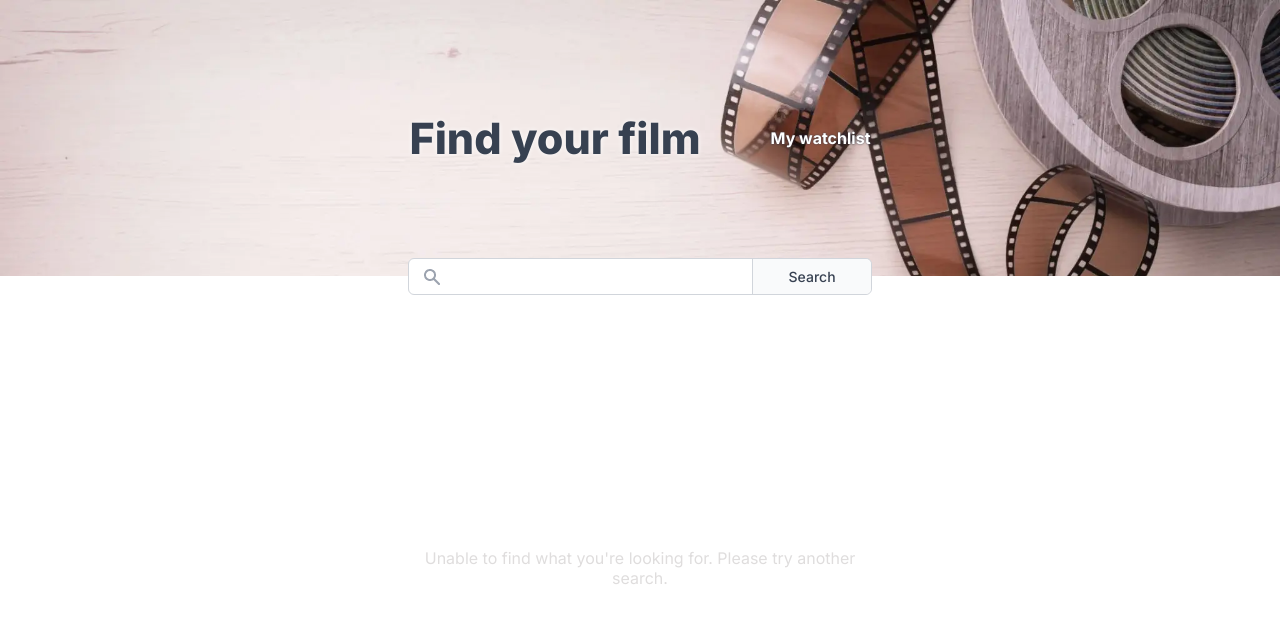
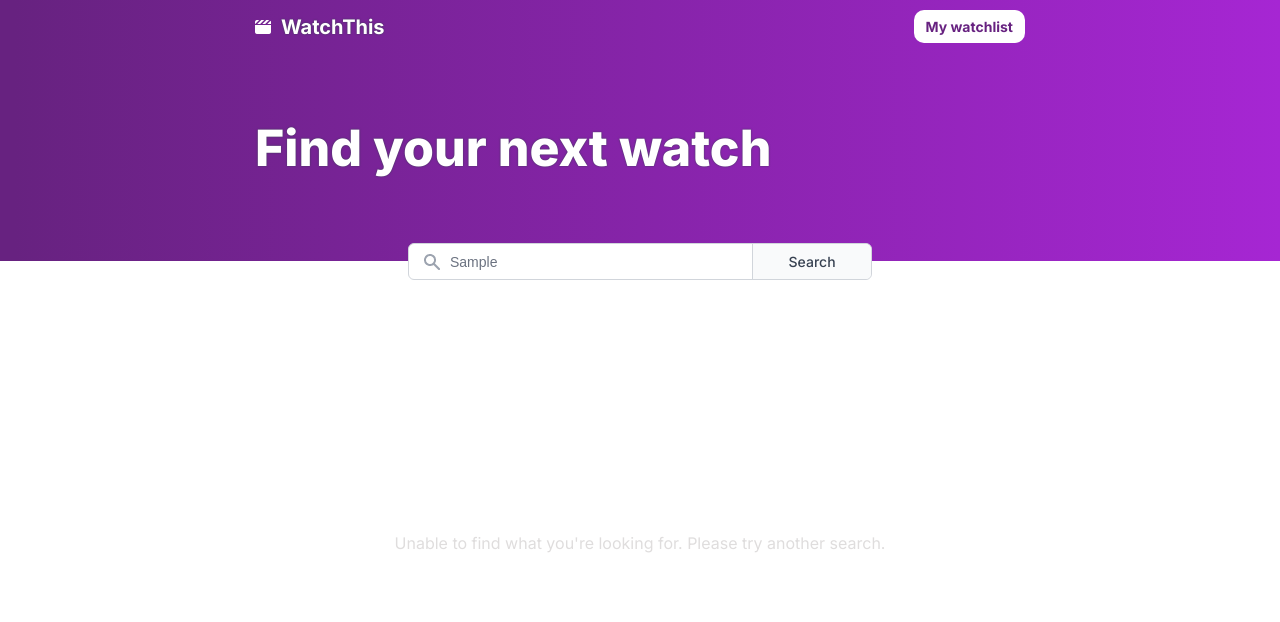
Before and after one commit to ienerue/movie-watchlist, a plain HTML site: page index.html in a window 1280 px wide. Both pictures are taken after typing "Sample" into the empty fields and a click on the button "Search". Drawn offline with Linux system fonts and the light colour scheme; no server answers.

Commit message:
header design change

```diff
--- a/index.css
+++ b/index.css
@@ -6,38 +6,62 @@ html, body {
 }
 
 .container {
-    width: 461px;
+    min-width: 480px;
+    max-width: 770px;
     margin: auto;
+    padding: 10px 30px;
 }
 
 /* HEADER */
 
 header {
-    background-image: url("images/film-background.jpg");
-    background-repeat: no-repeat;
-    background-size: cover;
+    background: linear-gradient(90deg, #672280 1.18%, #A626D3 100%);
+    padding: 0 0 83px;
 }
 
-.header-container {
+nav {
     display: flex;
+    gap: 10px;
     align-items: center;
-    justify-content: space-between;
-    padding: 83px 0;
+}
+
+i {
+    color: white;
+}
+
+h1, nav p {
+    color: white;
+    text-shadow: 0 0 2px #374151;
 }
 
 h1 {
-    font-size: 43px;
+    font-size: 50px;
     font-weight: 800;
-    color: #374151;
-    text-shadow: 0 0 5px white;
+}
+
+a, nav p {
+    font-weight: 700;
 }
 
 a {
-    font-size: 16px;
-    font-weight: 700;
-    color: white;
-    text-shadow: 0 0 2px #374151;
+    margin-left: auto;
+    font-size: 14px;
+    color: #672280;
+    background-color: white;
+    padding: 8px 12px;
+    border-radius: 10px;
     text-decoration: none;
+}
+
+nav p {
+    font-size: 20px;
+}
+
+.headline {
+    min-width: 480px;
+    max-width: 770px;
+    margin: 65px auto 0;
+    padding: 0 30px;
 }
 
 /* SEARCH SECTION */
@@ -51,7 +75,7 @@ a {
     border: 1px solid #D1D5DB;
     border-radius: 6px;
     position: absolute;
-    top: 258px;
+    top: 243px;
     left: 50%;
     transform: translateX(-50%);
 }
--- a/index.html
+++ b/index.html
@@ -9,10 +9,12 @@
     </head>
     <body>
         <header>
-            <div class="container header-container">
-                <h1>Find your film</h1>
+            <nav class="container">
+                <i class="fa-solid fa-clapperboard"></i>
+                <p>WatchThis</p>
                 <a id="watchlist-page" href="/watchlist.html">My watchlist</a>
-            </div>
+            </nav>
+            <h1 class="headline">Find your next watch</h1>
             <div class="search">
                 <img class="search-icon" src="/images/search-icon.png">
                 <input type="text" id="search-input">
@@ -25,6 +27,7 @@
                 <p>Start exploring</p>
             </div>
         </main>
+        <script src="https://kit.fontawesome.com/d7c53c55d4.js" crossorigin="anonymous"></script>
         <script src="index.js"></script>
     </body>
 </html>
--- a/index.js
+++ b/index.js
@@ -4,23 +4,22 @@ const moviesSection = document.getElementById("movies-section")
 const searchInput = document.getElementById("search-input")
 const searchButton = document.getElementById("search-button")
 
-searchButton.addEventListener("click", function(){
-    fetch(`https://www.omdbapi.com/?apikey=ec2395f0&s=${searchInput.value}`)
-        .then(response => response.json())
-        .then(data => {
+searchButton.addEventListener("click", async () => {
+    try {
+        const response = await fetch(`https://www.omdbapi.com/?apikey=ec2395f0&s=${searchInput.value}`)
+        const data = await response.json()
         let filmsArray = []
         for (let film of data.Search){
             filmsArray.push(film.imdbID)
         }
         renderFilms(filmsArray, moviesSection)
-        })
-        .catch(error => {
-            moviesSection.innerHTML = `<p class="placeholder">Unable to find what you're looking for. Please try another search.</p>`
-        })
+    } catch (error) {
+        return moviesSection.innerHTML = `<p class="placeholder">Unable to find what you're looking for. Please try another search.</p>`
+    }
     searchInput.value = ""
 })
 
-moviesSection.addEventListener("click", function(e){
+moviesSection.addEventListener("click", e => {
     if (e.target.id){
         watchlist.push(e.target.id)
         watchlist = JSON.stringify(watchlist)
@@ -29,31 +28,30 @@ moviesSection.addEventListener("click", function(e){
     }
 })
 
-function renderFilms(array) {
+const renderFilms = async (array) => {
     let filmsString = ``
     console.log(array)
     for (let filmImdb of array) {
-        fetch(`https://www.omdbapi.com/?apikey=ec2395f0&i=${filmImdb}`)
-            .then(response => response.json())
-            .then(data => {
+        const response = await fetch(`https://www.omdbapi.com/?apikey=ec2395f0&i=${filmImdb}`)
+        const data = await response.json()
+        const {Poster, Title, imdbRating, Runtime, Genre, imdbID, Plot} = data
         filmsString += `
              <section class="movie">
-                        <img class="poster" src="${data.Poster}">
+                <img class="poster" src="${Poster}">
                 <div>
                     <div class="title">
-                                <h2>${data.Title}</h2>
+                        <h2>${Title}</h2>
                         <img class="star" src="/images/star-icon.png">
-                                <p class="rating">${data.imdbRating}</p>
+                        <p class="rating">${imdbRating}</p>
                     </div>
                     <div class="information">
-                                <p>${data.Runtime}</p>
-                                <p class="genre">${data.Genre}</p>
-                                <button id="${data.imdbID}" class="add">Watchlist</button>
+                        <p>${Runtime}</p>
+                        <p class="genre">${Genre}</p>
+                        <button id="${imdbID}" class="add">Watchlist</button>
                     </div>
-                            <p class="plot">${data.Plot}</p>
+                    <p class="plot">${Plot}</p>
                 </div>
             </section>`
         moviesSection.innerHTML = filmsString
-            })
     }
 }
```
Also changed, not shown: watchlist.html (+6 -3 lines), watchlist.js (+13 -16 lines). Lines whose indentation alone changed are shown as unchanged.
